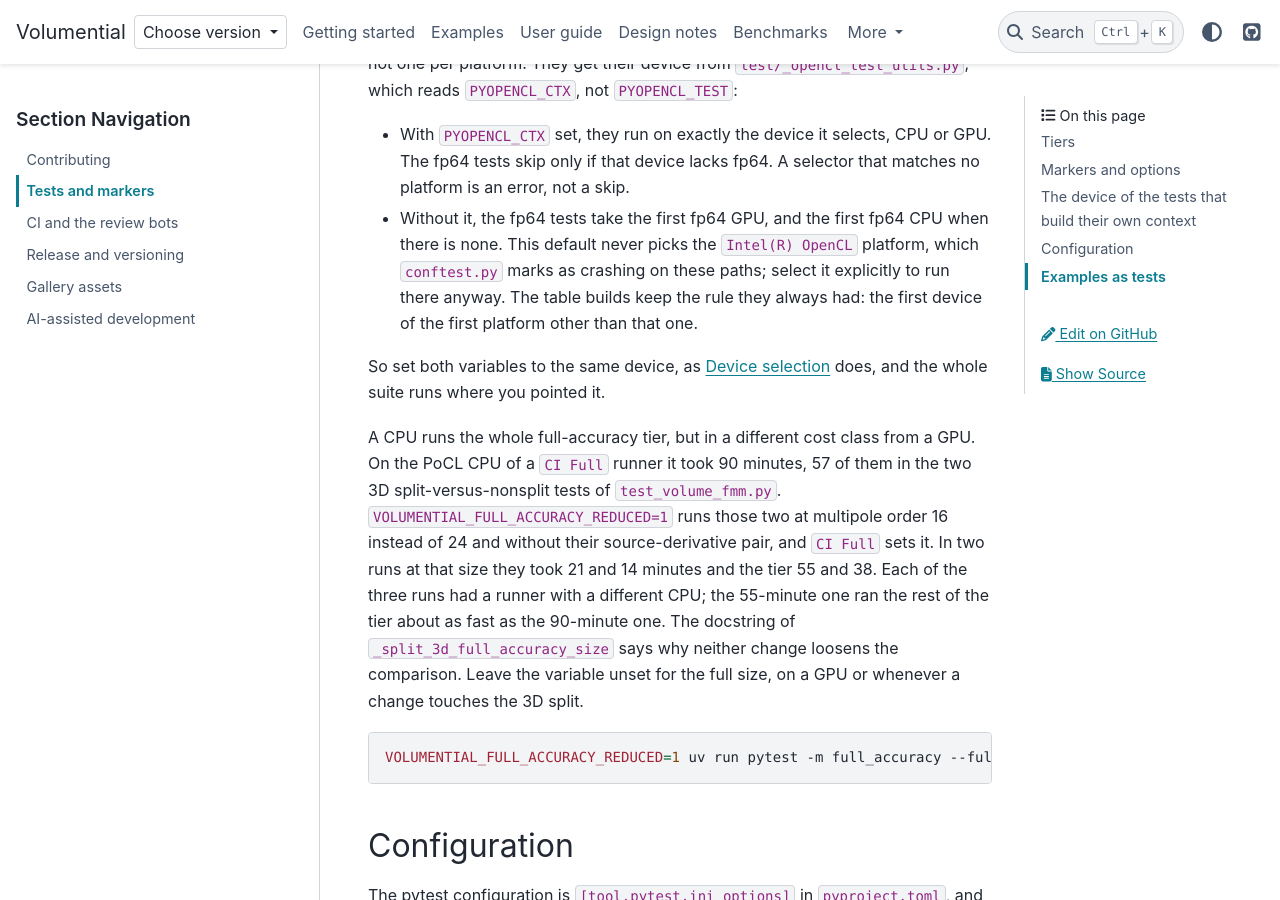
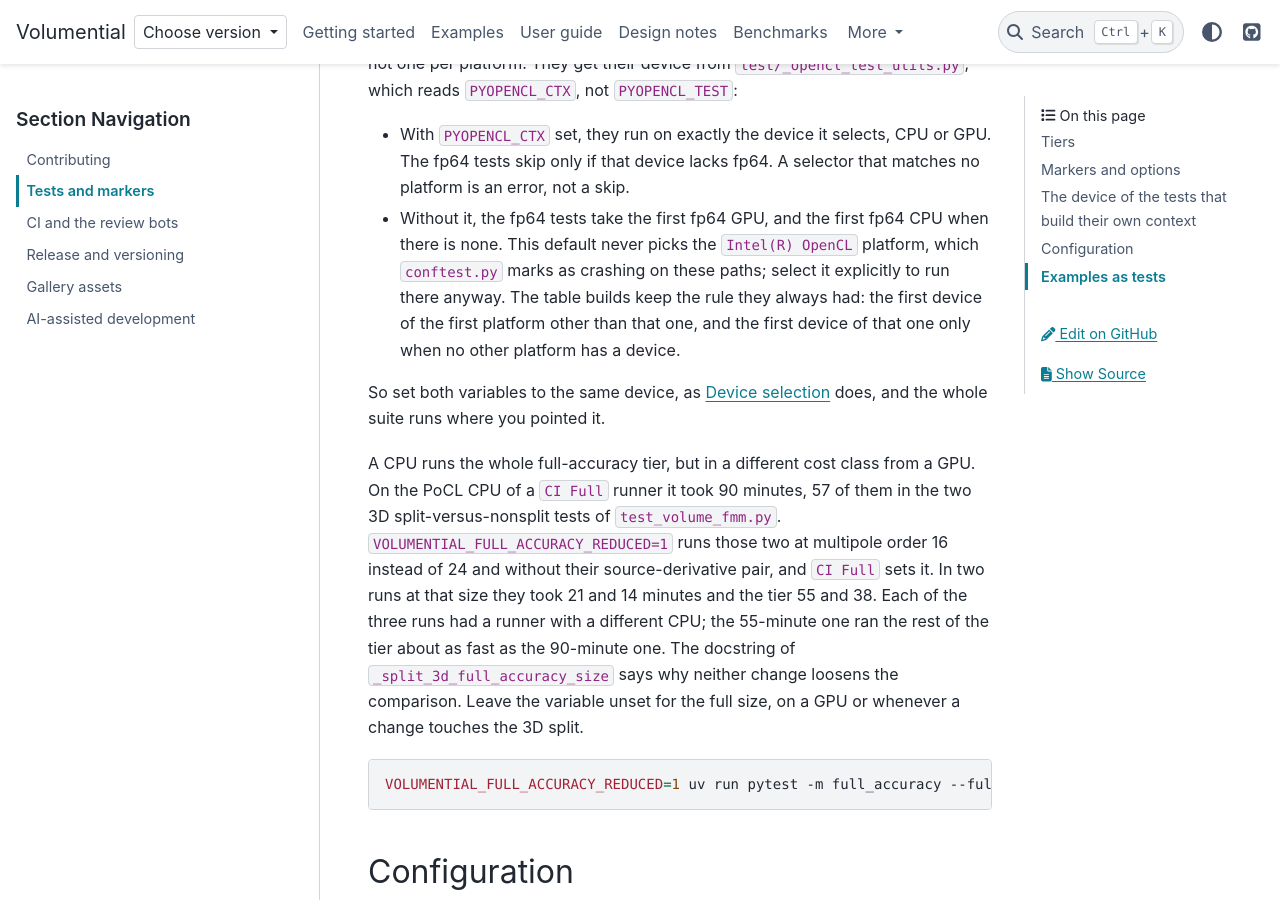
Before and after one commit to xywei/volumential, a Sphinx documentation site: the page built from doc/source/development/testing.md, in a window 1280 px wide and 900 px high, scrolled down 2025 px. Built offline with Sphinx 7.4.7 and the PyData theme 0.15.4, drawn with Linux system fonts in a browser that asks for light colours.

Commit message:
docs: say that the table builds fall back to the Intel runtime
create_table_build_queue_or_skip takes the first device of the Intel(R) OpenCL platform when no other platform has one; the testing page left that step out.

```diff
--- a/doc/source/development/testing.md
+++ b/doc/source/development/testing.md
@@ -80,7 +80,8 @@ which reads `PYOPENCL_CTX`, not `PYOPENCL_TEST`:
   when there is none. This default never picks the `Intel(R) OpenCL`
   platform, which `conftest.py` marks as crashing on these paths; select it
   explicitly to run there anyway. The table builds keep the rule they always
-  had: the first device of the first platform other than that one.
+  had: the first device of the first platform other than that one, and the
+  first device of that one only when no other platform has a device.
 
 So set both variables to the same device, as
 {doc}`../getting-started/device-selection` does, and the whole suite runs where
```
